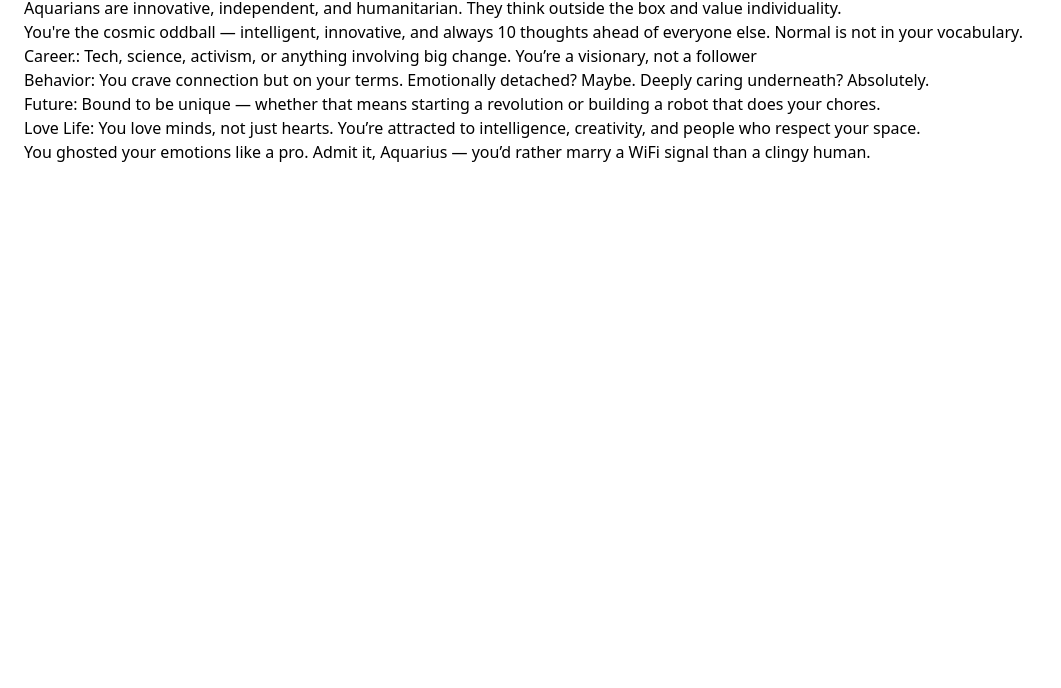
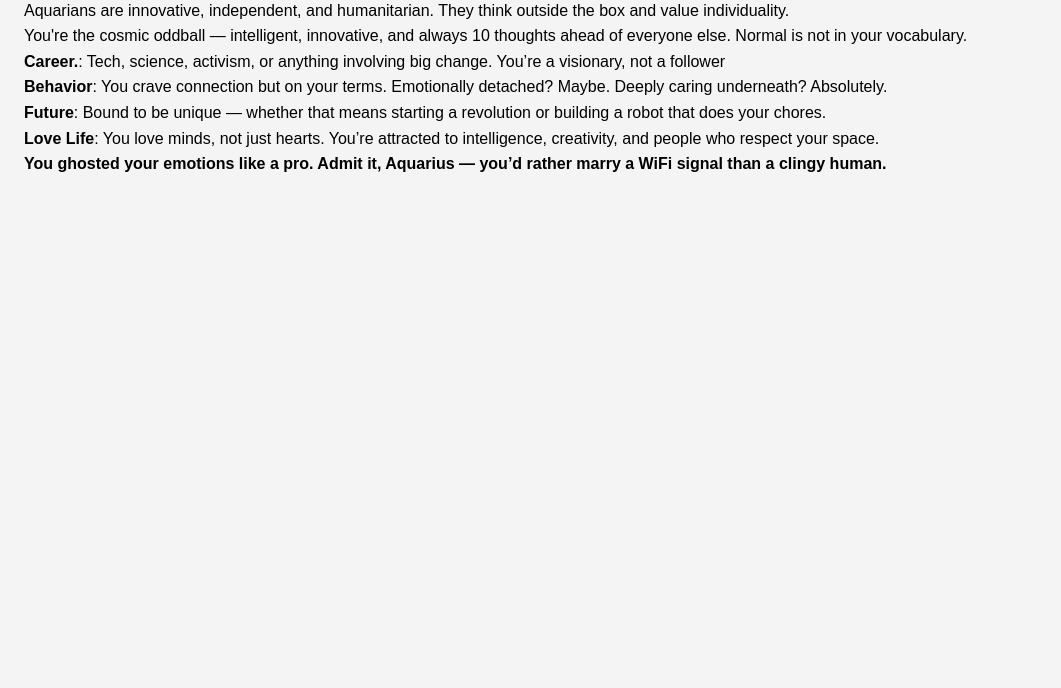
Before and after one commit to prarthana-200618/zodiac, a plain HTML site: page aquarius.html in a window 1280 px wide. Shown: the part 112-800 px from the top of the page, without its empty margins (0-1061 px from the left). Drawn offline with nearby package versions, Linux system fonts and the light colour scheme.

Commit message:
Update aquarius.html

```diff
--- a/aquarius.html
+++ b/aquarius.html
@@ -4,23 +4,44 @@
   <meta charset="UTF-8">
   <title>Aquarius</title>
   <link href="https://cdn.jsdelivr.net/npm/tailwindcss@2.2.19/dist/tailwind.min.css" rel="stylesheet">
+  <style>
+    body {
+      font-family: Arial, sans-serif;
+      background-color: #f4f4f4;
+      padding: 20px;
+      line-height: 1.6;
+    }
+    .zodiac {
+      background: white;
+      margin: 20px 0;
+      padding: 20px;
+      border-radius: 8px;
+      box-shadow: 0 2px 5px rgba(0,0,0,0.1);
+    }
+    .roast {
+      font-weight: bold;
+      font-size: 1.2em;
+      margin-top: 10px;
+      color: #e74c3c;
+    }
+  </style>
 </head>
 <body class="p-6">
   <a href="index.html" class="text-blue-600 underline">← Back</a>
   <h1 class="text-3xl font-bold mt-4">♒ Aquarius</h1>
-  <p class="mt-2">Aquarians are innovative, independent, and humanitarian. They think outside the box and value individuality.<br>
-  You're the cosmic oddball — intelligent, innovative, and always 10 thoughts ahead of everyone else. Normal is not in your vocabulary.<br>
+  <p class="mt-2">Aquarians are innovative, independent, and humanitarian. They think outside the box and value individuality.</p>
+<p> You're the cosmic oddball — intelligent, innovative, and always 10 thoughts ahead of everyone else. Normal is not in your vocabulary.</p>
 
-<bold>Career.</bold>: Tech, science, activism, or anything involving big change. You’re a visionary, not a follower<br>
+  <p> <strong>Career.</strong>: Tech, science, activism, or anything involving big change. You’re a visionary, not a follower</p>
 
-<bold>Behavior</bold>: You crave connection but on your terms. Emotionally detached? Maybe. Deeply caring underneath? Absolutely.<br>
+   <p> <strong>Behavior</strong>: You crave connection but on your terms. Emotionally detached? Maybe. Deeply caring underneath? Absolutely.</p>
 
-<bold>Future</bold>: Bound to be unique — whether that means starting a revolution or building a robot that does your chores.<br>
+<p><strong>Future</strong>: Bound to be unique — whether that means starting a revolution or building a robot that does your chores.</p>
 
-<bold>Love Life</bold>: You love minds, not just hearts. You’re attracted to intelligence, creativity, and people who respect your space.<br>
+<p><strong>Love Life</strong>: You love minds, not just hearts. You’re attracted to intelligence, creativity, and people who respect your space.</p>
 
-<bold> You ghosted your emotions like a pro. Admit it, Aquarius — you’d rather marry a WiFi signal than a clingy human.
-</bold>
+ <p>   <strong>    You ghosted your emotions like a pro. Admit it, Aquarius — you’d rather marry a WiFi signal than a clingy human.
+</strong>
 </p>
 </body>
 </html>
```
